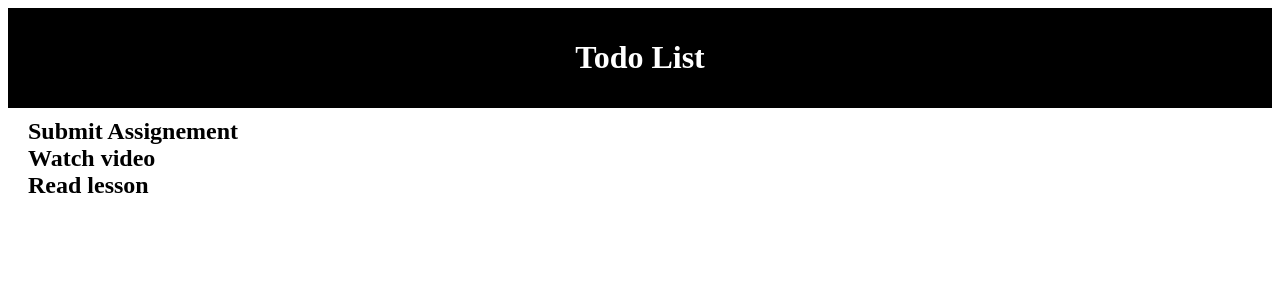
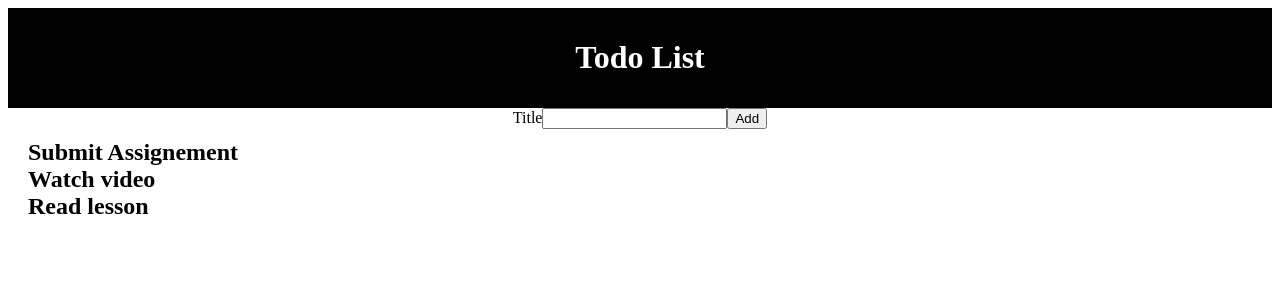
Before and after one commit to Code-the-Dream-School/react-cockatoo, a React (Create React App) app: page / in a window 1280 px wide. Shown: the top 300 px of the page. Built offline with nearby package versions, Linux system fonts and the light colour scheme; the HTML template or start-up script is replaced by a standard one.

Commit message:
Import todoList and addtodoform componet

```diff
--- a/src/App.js
+++ b/src/App.js
@@ -1,18 +1,17 @@
 import React from 'react';
+import AddTodoForm from './AddTodoForm';
+import TodoList from './TodoList';
 import './index.css';
 
 function App() {
-  const todoList = [{index: 1, title: 'Submit Assignement'},{index: 2, title: 'Watch video'},{index: 3, title: 'Read lesson'}];
     return (
     <div style={{ textAlign: 'center' }}>
       <header>
        <h1>Todo List</h1>
       </header>
-      <ul>
-        {todoList.map((todo) => (
-          <li key={todo.index}>{todo.title}</li>
-        ))}
-      </ul>
+      <AddTodoForm />
+      <TodoList />
+
     </div>
   );
 }
```
